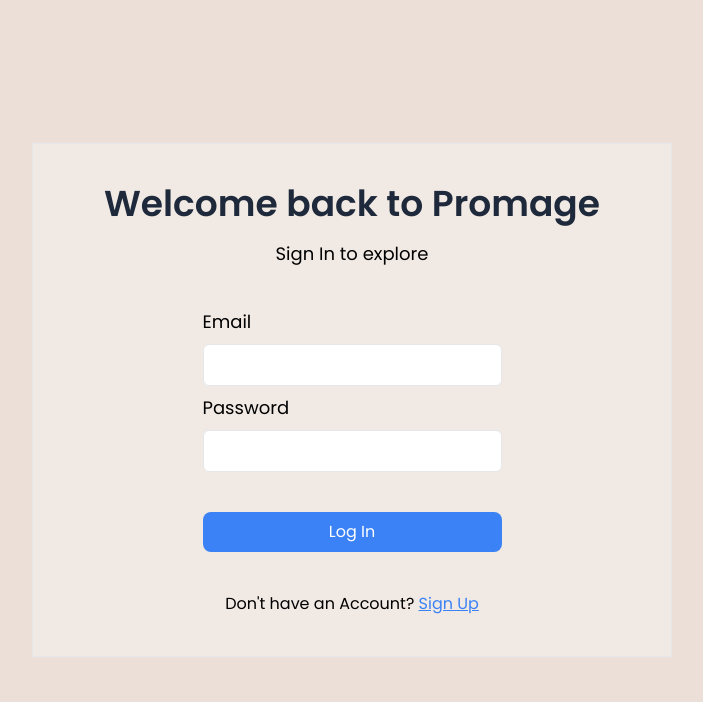
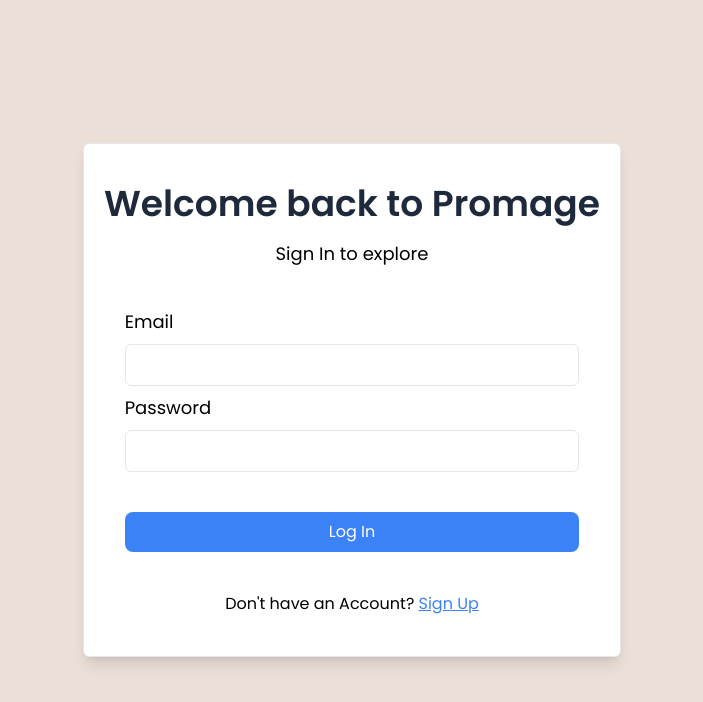
Before and after one commit to Srijanbista/promage, a Next.js app: page /login in a window 1280 px wide. Shown: the top 702 px of the page, without its empty margins (288-991 px from the left). Built offline with nearby package versions, Linux system fonts and the light colour scheme.

Commit message:
fixed in login/signup form

```diff
--- a/src/app/components/LoginForm.tsx
+++ b/src/app/components/LoginForm.tsx
@@ -29,7 +29,7 @@
 
   return (
     <>
-      <div className="border flex flex-col container items-center justify-center py-10 px-5 w-1/2 bg-white/30">
+      <div className="border flex flex-col  items-center justify-center py-10 px-5 bg-white rounded-md shadow-lg">
         <h1 className="text-slate-800 font-semibold mb-4 text-4xl text-center">
           {`Welcome ${isSignInPage ? "back" : ""} to Promage`}
         </h1>
@@ -37,6 +37,7 @@
           {isSignInPage ? "Sign In to explore" : "Sign Up to continue"}
         </span>
         <Formik
+          enableReinitialize
           initialValues={
             isSignInPage ? initialValues : { name: "", ...initialValues }
           }
@@ -53,7 +54,7 @@
           }}
           validationSchema={isSignInPage ? LoginFormSchema : SignUpFormSchema}
         >
-          <Form className="flex flex-col gap-y-2 w-1/2">
+          <Form className="flex flex-col gap-y-2 w-11/12">
             {isSignInPage ? null : (
               <FieldGroup name="name" placeholder="Enter Email" label="Name" />
             )}
```
